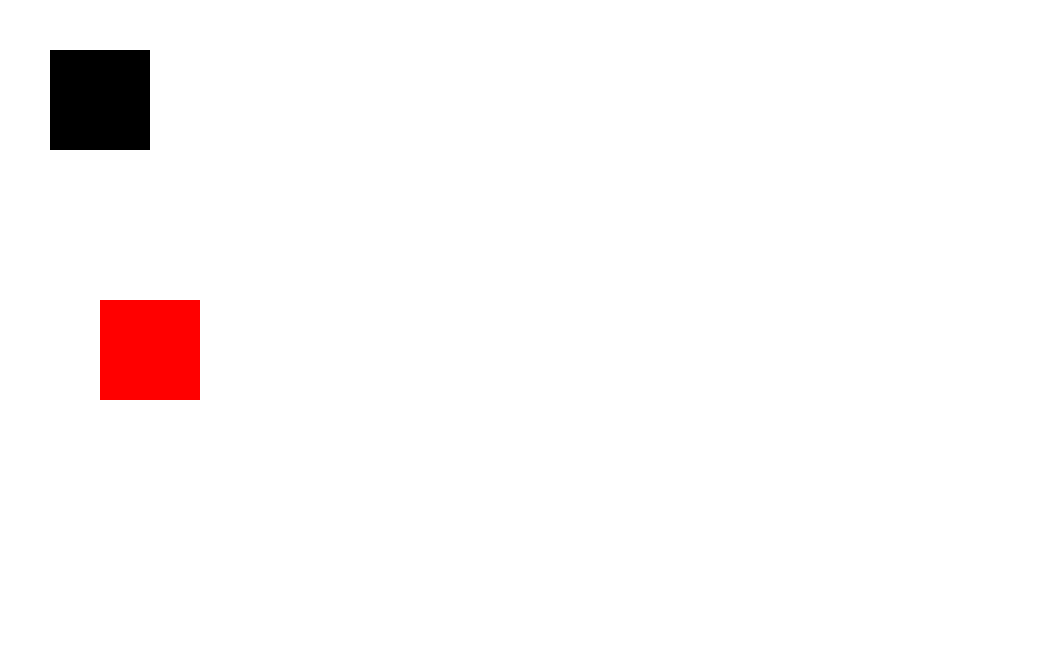
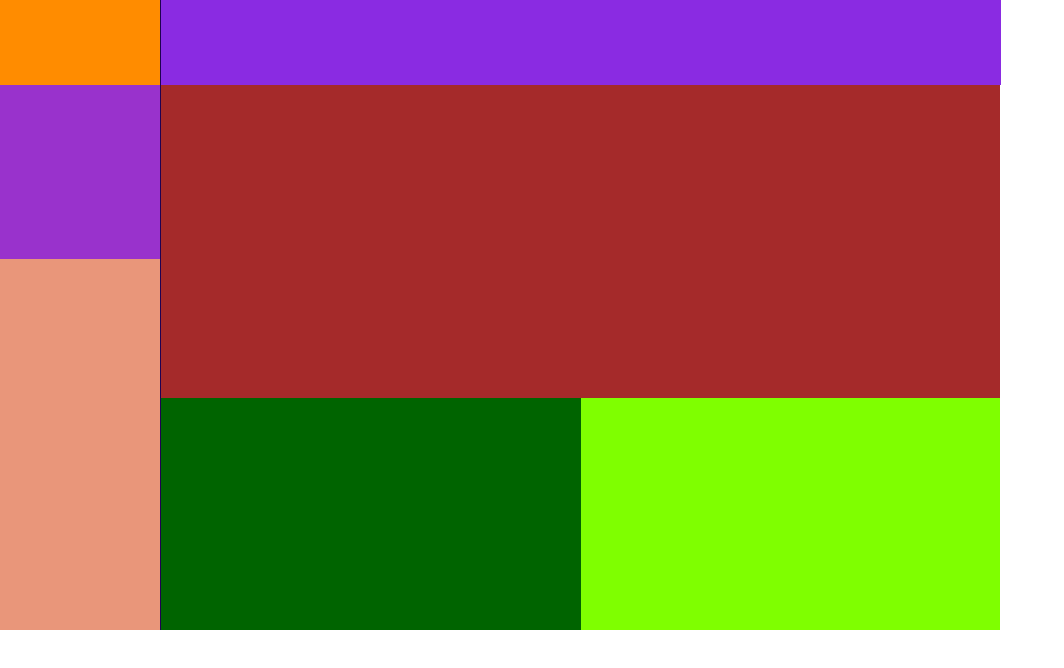
Before and after one commit to javayqy/web_study, a plain HTML site: page htmlcss/000001/index.html in a window 1280 px wide. Shown: the whole page, without its empty margins (0-1064 px from the left). Drawn offline with Linux system fonts and the light colour scheme.

Commit message:
cssupdata

```diff
--- a/htmlcss/000001/index.html
+++ b/htmlcss/000001/index.html
@@ -5,10 +5,23 @@
     <meta http-equiv="X-UA-Compatible" content="IE=edge">
     <meta name="viewport" content="width=device-width, initial-scale=1.0">
     <link rel="stylesheet" type="text/css" href="style.css">
-    <title>Document</title>
+    <title>css+div布局练习</title>
 </head>
 <body>
-    <div id=first></div>
-    <div id=second></div>
+<div id=main>
+    <div id=left>
+        <div id="left_top_logo"></div>
+        <div id="left_head_logo"></div>
+        <div id="left_bottom"></div>
+    </div>
+    <div id=right>
+        <div id=right_top></div>
+        <div id=right_center></div>
+        <div id=right_bottom>
+            <div id="right_bottom_left"></div>
+            <div id="right_bottom_rightc"></div>
+        </div>
+    </div>
+</div>
 </body>
 </html>
--- a/htmlcss/000001/style.css
+++ b/htmlcss/000001/style.css
@@ -2,19 +2,62 @@
     margin: 0;
     padding: 0;
 }
-#first{
-    height: 100px;
-    width: 100px;
-    background-color: black;
-    position: absolute;
-    left: 50px;
-    top: 50px;
+#main{
+    height: 630px;
+    width: 1000px;
+    background-color: rgb(32, 1, 82);
 }
-#second{
-    width: 100px;
-    height: 100px;
-	background-color: red;
-    position: absolute;
-    left: 100px;
-    top: 300px;
+#left{
+    width: 160px;
+    height: 630px;
+	background-color: rgb(6, 0, 26);
+    float: left;
 }
+#right{
+    height: 630px;
+    width: 839px;
+    background-color: blue;
+    float: right;
+}
+#right_top{
+    width: 840px;
+    height: 85px;
+    background-color: blueviolet;
+}
+#right_center{
+    width: 100%;
+    height: 313px;
+    background-color: brown;
+}
+#right_bottom{
+    width: 100%;
+    height: 232px;
+    background-color: chartreuse;
+}
+#right_bottom_left{
+    width: 50%;
+    height: 100%;
+    background-color: darkgreen;
+    float: left;
+}
+#right_bottom_right{
+    width: 50%;
+    height: 100%;
+    background-color: crimson;
+    float: right;
+}
+#left_top_logo{
+    height: 85px;
+    width: 100%;
+    background-color: darkorange;
+}
+#left_head_logo{
+    width: 100%;
+    height: 174px;
+    background-color: darkorchid;
+}
+#left_bottom{
+    width: 100%;
+    height: 371px;
+    background-color: darksalmon;
+}
```
Also changed, not shown: htmlcss/000001/QQ截图20210925142429.png (added), 2 other files.
